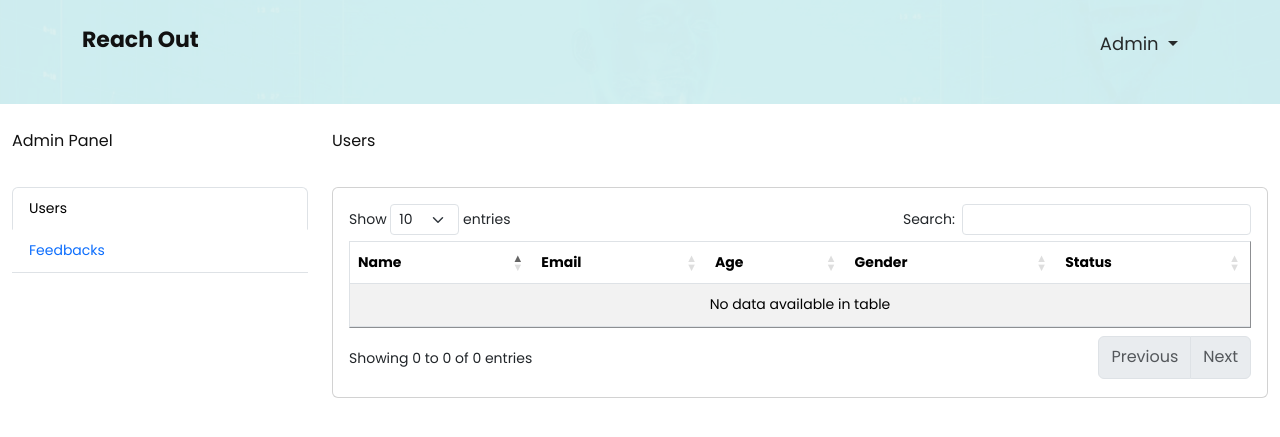
After one commit to AmalAntoney123/Reachout_ML, a Flask app: page /admin in a window 1280 px wide. The commit adds this page. Shown: the top 437 px of the page. Run offline with Flask 3, Linux system fonts and the light colour scheme; data that the repository does not hold is empty; some libraries are stand-ins or nearby versions.

Commit message:
admin user control

```diff
--- a/app.py
+++ b/app.py
@@ -1,9 +1,10 @@
-from flask import Flask, render_template, session, redirect, url_for, request
+from flask import Flask, render_template, session, redirect, url_for, request, jsonify
 from pymongo import MongoClient
 from datetime import timedelta, datetime
 import datetime
 import math
 import random
+from bson.objectid import ObjectId
 
 from register import register_bp
 from login import login_bp
@@ -13,7 +14,7 @@ from recommend import recommend_bp
 from appointment import appointment_bp
 from chat import chat_bp
 from counselor import counselor_bp
-
+from admin import admin_bp
 
 app = Flask(__name__)
 
@@ -24,6 +25,7 @@ app.register_blueprint(recommend_bp)
 app.register_blueprint(appointment_bp)
 app.register_blueprint(chat_bp)
 app.register_blueprint(counselor_bp)
+app.register_blueprint(admin_bp)
 
 app.secret_key = "secret_key123"
 
@@ -32,6 +34,7 @@ db = client["db_reachOut"]
 collection = db["journal"]
 appointments_collection = db["appointment"]
 mood_collection = db["mood"]
+users_collection = db["users"]
 
 
 @app.route("/")
@@ -89,6 +92,8 @@ def user():
         today = datetime.date.today().isoformat()
         if mood_data["mood_date"] != today:
             mood = []
+            mood_collection.delete_one({"user_id": user_id})
+
 
     success = session.pop("success", None)
     successAppoin = session.pop("successAppoin", None)
@@ -165,6 +170,7 @@ def logout():
     session.pop("gender", None)
     session.pop("uid", None)
     session.pop("age", None)
+    session.pop("counsellor", None)
     # Redirect to the sign-in page
     return redirect(url_for("signin"))  # Assuming your sign-in route is named 'signin'
 
--- /dev/null
+++ b/templates/admin.html
@@ -0,0 +1,194 @@
+<!DOCTYPE html>
+<html lang="en">
+
+<head>
+    <meta charset="UTF-8">
+    <meta name="viewport" content="width=device-width, initial-scale=1.0">
+    <title>Reach Out Student Mental Health Support</title>
+
+    <script src="https://ajax.googleapis.com/ajax/libs/jquery/3.6.0/jquery.min.js"></script>
+    <script src="https://cdn.jsdelivr.net/npm/bootstrap@5.3.0/dist/js/bootstrap.bundle.min.js"></script>
+    <script src="https://cdnjs.cloudflare.com/ajax/libs/popper.js/2.11.6/umd/popper.min.js"
+        crossorigin="anonymous"></script>
+
+    <link href="https://cdn.jsdelivr.net/npm/bootstrap@5.3.0-alpha1/dist/css/bootstrap.min.css" rel="stylesheet">
+
+    <link rel="stylesheet" href="{{ url_for('static', filename='css/style.css') }}">
+
+    <link rel="icon" href="{{ url_for('static', filename='images/fevicon.png') }}" type="image/gif" />
+
+    <link rel="stylesheet"
+        href="https://cdn.jsdelivr.net/gh/eliyantosarage/font-awesome-pro@main/fontawesome-pro-6.5.1-web/css/all.min.css">
+    <!-- DataTables CSS -->
+    <link rel="stylesheet" href="https://cdn.datatables.net/1.13.4/css/dataTables.bootstrap5.min.css">
+
+    <!-- DataTables JS -->
+    <script src="https://cdn.datatables.net/1.13.4/js/jquery.dataTables.min.js"></script>
+    <script src="https://cdn.datatables.net/1.13.4/js/dataTables.bootstrap5.min.js"></script>
+
+    <script>
+        $(document).ready(function () {
+            $('#usersTable').DataTable();
+            $('#feedbacksTable').DataTable();
+        });
+    </script>
+</head>
+
+<body>
+    <div class="header_section">
+        <nav class="navbar navbar-expand-lg navbar-light bg-light">
+            <div class="container-fluid">
+                <a class="navbar-brand" href=".">
+                    <h2><b>Reach Out</b></h2>
+                </a>
+                <button class="navbar-toggler" type="button" data-bs-toggle="collapse"
+                    data-bs-target="#navbarSupportedContent" aria-controls="navbarSupportedContent"
+                    aria-expanded="false" aria-label="Toggle navigation">
+                    <span class="navbar-toggler-icon"></span>
+                </button>
+                <div class="collapse navbar-collapse" id="navbarSupportedContent">
+                    <ul class="navbar-nav ms-auto">
+                        <li class="nav-item dropdown">
+                            <a class="nav-link dropdown-toggle" href="#" id="navbarDropdown" role="button"
+                                data-bs-toggle="dropdown" aria-expanded="false">
+                                <i class="fa fa-user" aria-hidden="true"></i> Admin
+                            </a>
+                            <ul class="dropdown-menu" aria-labelledby="navbarDropdown">
+                                <li><a class="dropdown-item" href="user">Profile</a></li>
+                                <li><a class="dropdown-item" href="admin">Admin Panel</a></li>
+                                <li><a class="dropdown-item" href=".">Home</a></li>
+                                <li>
+                                    <hr class="dropdown-divider">
+                                </li>
+                                <li><a class="dropdown-item" href="logout">Logout</a></li>
+                            </ul>
+                        </li>
+                    </ul>
+                </div>
+            </div>
+        </nav>
+    </div>
+
+    <div class="container-fluid">
+        <div class="row">
+            <div class="col-md-3 sidebar">
+                <h4 class="my-4">Admin Panel</h4>
+                <ul class="nav nav-tabs flex-column" id="myTab" role="tablist">
+                    <li class="nav-item">
+                        <a class="nav-link active" id="users-tab" data-toggle="tab" href="#users" role="tab"
+                            aria-controls="users" aria-selected="true">Users</a>
+                    </li>
+                    <li class="nav-item">
+                        <a class="nav-link" id="feedbacks-tab" data-toggle="tab" href="#feedbacks" role="tab"
+                            aria-controls="feedbacks" aria-selected="false">Feedbacks</a>
+                    </li>
+                </ul>
+            </div>
+            <div class="col-md-9 bg-white">
+                <div class="tab-content">
+                    <div class="tab-pane fade show active" id="users" role="tabpanel" aria-labelledby="users-tab">
+                        <h4 class="my-4">Users</h4>
+                        <div class="card">
+                            <div class="card-body">
+                                <table border="1" id="usersTable" class="table table-striped" style="width:100%">
+                                    <thead>
+                                        <tr>
+                                            <th>Name</th>
+                                            <th>Email</th>
+                                            <th>Age</th>
+                                            <th>Gender</th>
+                                            <th>Status</th>
+                                        </tr>
+                                    </thead>
+                                    <tbody>
+                                        {% for user in users %}
+                                        <tr>
+                                            <td>{{ user.name }}</td>
+                                            <td>{{ user.email }}</td>
+                                            <td>{{ user.age }}</td>
+                                            <td>{{ user.gender }}</td>
+                                            <td>
+                                                <div class="form-check form-switch">
+                                                    <input type="checkbox" class="form-check-input" role="switch"
+                                                        data-user-id="{{ user._id }}" {% if not user.is_enabled
+                                                        %}checked{% endif %} />
+                                                </div>
+                                                <label class="form-check-label">{% if user.is_enabled %}Enabled{% else
+                                                    %}Disabled{% endif %}</label>
+
+                                            </td>
+                                        </tr>
+                                        {% endfor %}
+                                    </tbody>
+                                </table>
+                            </div>
+                        </div>
+                    </div>
+                    <script>
+                        $(document).ready(function () {
+                            $('.form-check-input').change(function () {
+                                var userId = $(this).data('user-id');
+                                var isEnabled = $(this).is(':checked');
+
+                                $.ajax({
+                                    url: '/update_user_status',
+                                    type: 'POST',
+                                    data: {
+                                        user_id: userId,
+                                        is_enabled: isEnabled
+                                    },
+                                    success: function (response) {
+                                        alert(response.message);
+                                        location.reload();
+                                    },
+                                    error: function (xhr, status, error) {
+                                        alert('An error occurred: ' + error);
+                                    }
+                                });
+                            });
+                        });
+                    </script>
+                    <div class="tab-pane fade" id="feedbacks" role="tabpanel" aria-labelledby="feedbacks-tab">
+                        <h4 class="my-4">Feedbacks</h4>
+                        <div class="card">
+                            <div class="card-body">
+                                <table border="1" id="feedbacksTable" class="table table-striped" style="width:100%">
+                                    <thead>
+                                        <tr>
+                                            <th>Name</th>
+                                            <th>Email</th>
+                                            <th>Feedback</th>
+                                        </tr>
+                                    </thead>
+                                    <tbody>
+                                        {% for feedback in feedbacks %}
+                                        <tr>
+                                            <td>{{ feedback.name }}</td>
+                                            <td>{{ feedback.email }}</td>
+                                            <td>{{ feedback.feedback }}</td>
+                                        </tr>
+                                        {% endfor %}
+                                    </tbody>
+                                </table>
+                            </div>
+                        </div>
+                    </div>
+                </div>
+            </div>
+        </div>
+    </div>
+
+    <!-- Footer section (same as the provided code) -->
+    <!-- ... -->
+
+    <script>
+        $(function () {
+            $('#myTab a').on('click', function (e) {
+                e.preventDefault();
+                $(this).tab('show');
+            });
+        });
+    </script>
+</body>
+
+</html>
--- a/templates/counsellor.html
+++ b/templates/counsellor.html
@@ -123,6 +123,7 @@
                 <div class="tab-content">
                     <div class="tab-pane fade show active" id="pending" role="tabpanel" aria-labelledby="pending-tab">
                         <h4 class="my-4">Pending Appointments</h4>
+                        {% if pending_appointments %}
                         <ul class="list-group">
                             {% for appointment in pending_appointments %}
                             <li class="list-group-item">
@@ -139,6 +140,9 @@
                             </li>
                             {% endfor %}
                         </ul>
+                        {% else %}
+                        <p>No pending appointments</p>
+                        {% endif %}
                     </div>
                     <div class="tab-pane fade" id="confirmed" role="tabpanel" aria-labelledby="confirmed-tab">
                         <h4 class="my-4">Confirmed Appointments</h4>
```
Also changed, not shown: admin.py (added, +31 -0 lines), counselor.py (+8 -6 lines), login.py (+25 -17 lines), templates/signin.html (+11 -0 lines).
